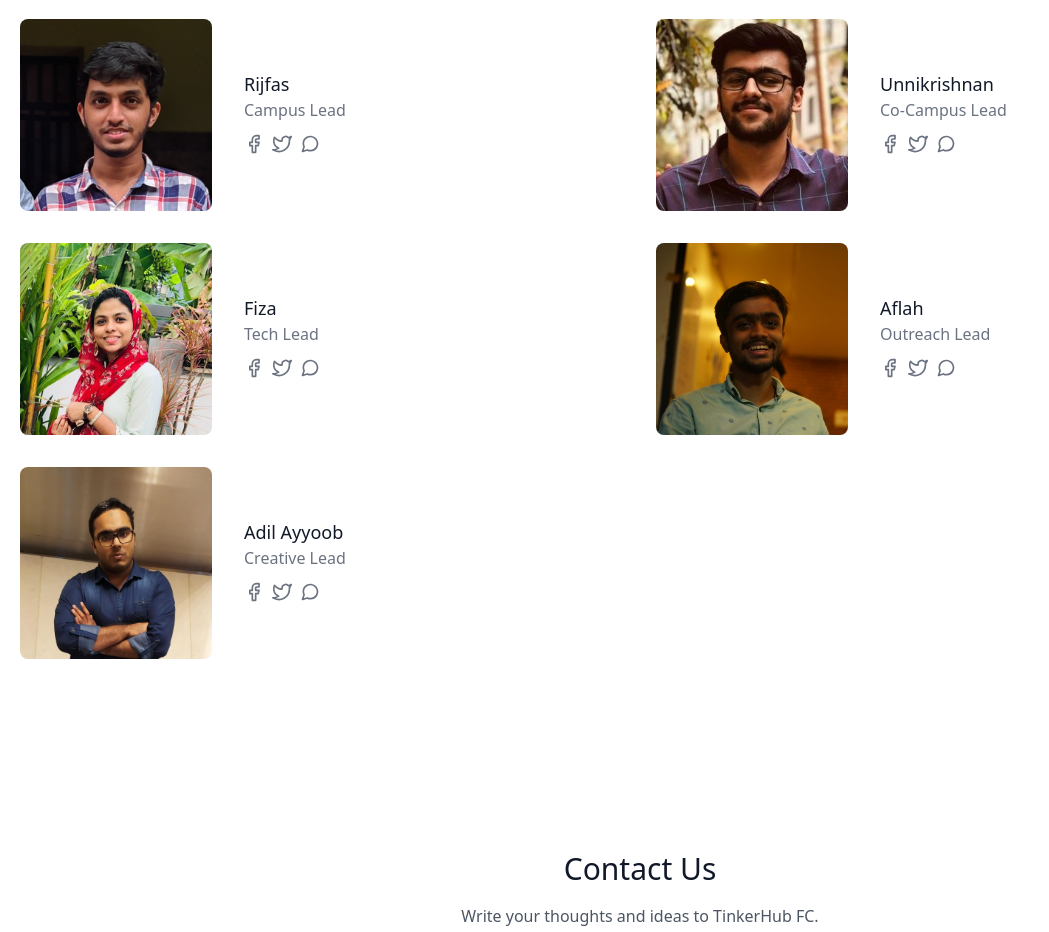
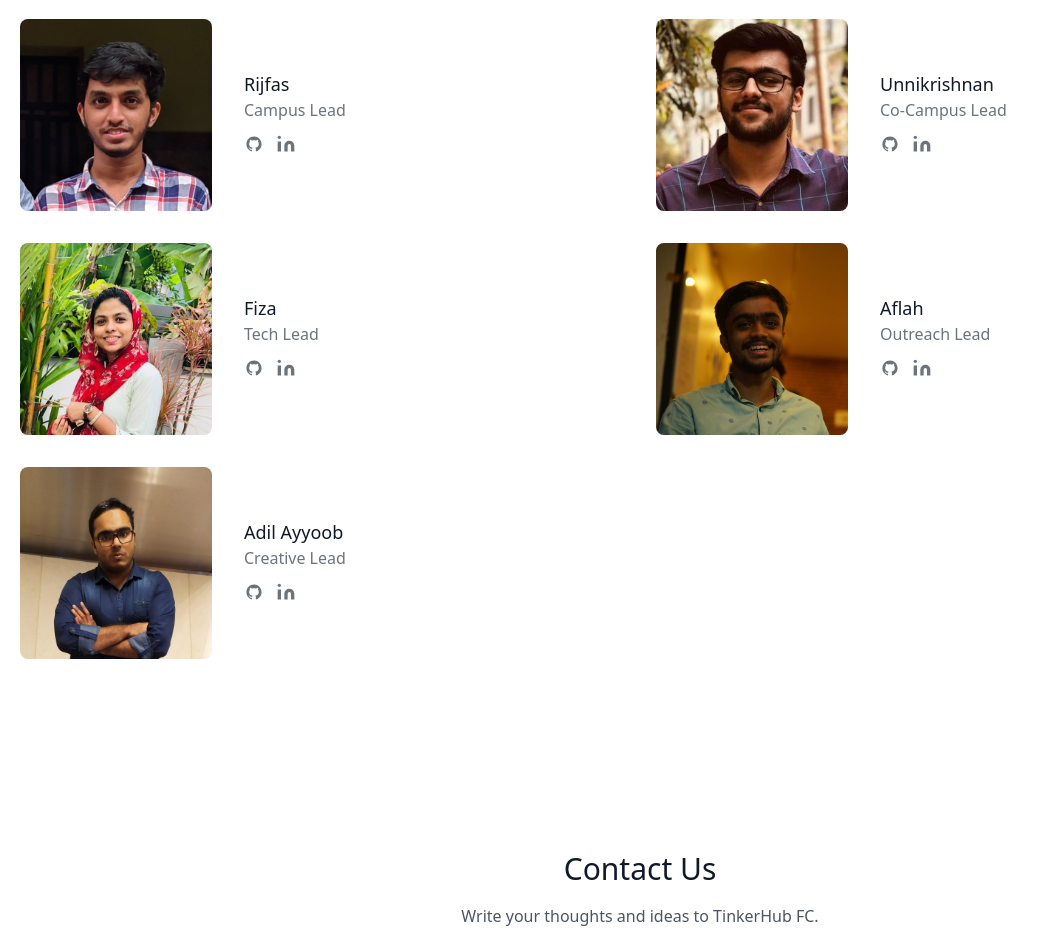
Before and after one commit to TinkerHub-Farook-College/tinkerhubfc-official-site, a website: page index.html in a window 1280 px wide. Shown: the part 2780-3712 px from the top of the page, without its empty margins (0-1049 px from the left). Drawn offline with nearby package versions, Linux system fonts and the light colour scheme; files that its build step writes are made by us from their sources.

Commit message:
added social media to leads

```diff
--- a/index.html
+++ b/index.html
@@ -155,19 +155,17 @@
                   <h2 class="title-font font-medium text-lg text-gray-900">Rijfas</h2>
                   <h3 class="text-gray-500 mb-3">Campus Lead</h3>
                   <span class="inline-flex">
-                    <a class="text-gray-500">
-                      <svg fill="none" stroke="currentColor" stroke-linecap="round" stroke-linejoin="round" stroke-width="2" class="w-5 h-5" viewBox="0 0 24 24">
-                        <path d="M18 2h-3a5 5 0 00-5 5v3H7v4h3v8h4v-8h3l1-4h-4V7a1 1 0 011-1h3z"></path>
-                      </svg>
+                    <a class=" text-gray-500" href="https://github.com/rijfas/" target="_blank">
+                      <svg class="w-5 h-5" xmlns="http://www.w3.org/2000/svg" xmlns:xlink="http://www.w3.org/1999/xlink" version="1.1" viewBox="0 0 640 480" xml:space="preserve">
+                        <g transform="matrix(20.19 0 0 20.19 319.87 239.88)"  >
+                        <path style="stroke: none; stroke-width: 1; stroke-dasharray: none; stroke-linecap: butt; stroke-dashoffset: 0; stroke-linejoin: miter; stroke-miterlimit: 4; fill: rgb(107,114,128); fill-rule: nonzero; opacity: 1;"  transform=" translate(-12, -12)" d="M 12 0.297 c -6.63 0 -12 5.373 -12 12 c 0 5.303 3.438 9.8 8.205 11.385 c 0.6 0.113 0.82 -0.258 0.82 -0.577 c 0 -0.285 -0.01 -1.04 -0.015 -2.04 c -3.338 0.724 -4.042 -1.61 -4.042 -1.61 C 4.422 18.07 3.633 17.7 3.633 17.7 c -1.087 -0.744 0.084 -0.729 0.084 -0.729 c 1.205 0.084 1.838 1.236 1.838 1.236 c 1.07 1.835 2.809 1.305 3.495 0.998 c 0.108 -0.776 0.417 -1.305 0.76 -1.605 c -2.665 -0.3 -5.466 -1.332 -5.466 -5.93 c 0 -1.31 0.465 -2.38 1.235 -3.22 c -0.135 -0.303 -0.54 -1.523 0.105 -3.176 c 0 0 1.005 -0.322 3.3 1.23 c 0.96 -0.267 1.98 -0.399 3 -0.405 c 1.02 0.006 2.04 0.138 3 0.405 c 2.28 -1.552 3.285 -1.23 3.285 -1.23 c 0.645 1.653 0.24 2.873 0.12 3.176 c 0.765 0.84 1.23 1.91 1.23 3.22 c 0 4.61 -2.805 5.625 -5.475 5.92 c 0.42 0.36 0.81 1.096 0.81 2.22 c 0 1.606 -0.015 2.896 -0.015 3.286 c 0 0.315 0.21 0.69 0.825 0.57 C 20.565 22.092 24 17.592 24 12.297 c 0 -6.627 -5.373 -12 -12 -12" stroke-linecap="round" />
+                        </g>
+                        </svg>
                     </a>
-                    <a class="ml-2 text-gray-500">
-                      <svg fill="none" stroke="currentColor" stroke-linecap="round" stroke-linejoin="round" stroke-width="2" class="w-5 h-5" viewBox="0 0 24 24">
-                        <path d="M23 3a10.9 10.9 0 01-3.14 1.53 4.48 4.48 0 00-7.86 3v1A10.66 10.66 0 013 4s-4 9 5 13a11.64 11.64 0 01-7 2c9 5 20 0 20-11.5a4.5 4.5 0 00-.08-.83A7.72 7.72 0 0023 3z"></path>
-                      </svg>
-                    </a>
-                    <a class="ml-2 text-gray-500">
-                      <svg fill="none" stroke="currentColor" stroke-linecap="round" stroke-linejoin="round" stroke-width="2" class="w-5 h-5" viewBox="0 0 24 24">
-                        <path d="M21 11.5a8.38 8.38 0 01-.9 3.8 8.5 8.5 0 01-7.6 4.7 8.38 8.38 0 01-3.8-.9L3 21l1.9-5.7a8.38 8.38 0 01-.9-3.8 8.5 8.5 0 014.7-7.6 8.38 8.38 0 013.8-.9h.5a8.48 8.48 0 018 8v.5z"></path>
+                    <a class="ml-3 text-gray-500" href="https://www.linkedin.com/in/rijfas-usman-ba7141214/" target="_blank">
+                      <svg fill="currentColor" stroke="currentColor" stroke-linecap="round" stroke-linejoin="round" stroke-width="0" class="w-5 h-5" viewBox="0 0 24 24">
+                        <path stroke="none" d="M16 8a6 6 0 016 6v7h-4v-7a2 2 0 00-2-2 2 2 0 00-2 2v7h-4v-7a6 6 0 016-6zM2 9h4v12H2z"></path>
+                        <circle cx="4" cy="4" r="2" stroke="none"></circle>
                       </svg>
                     </a>
                   </span>
@@ -181,19 +179,17 @@
                   <h2 class="title-font font-medium text-lg text-gray-900">Unnikrishnan</h2>
                   <h3 class="text-gray-500 mb-3">Co-Campus Lead</h3>
                   <span class="inline-flex">
-                    <a class="text-gray-500">
-                      <svg fill="none" stroke="currentColor" stroke-linecap="round" stroke-linejoin="round" stroke-width="2" class="w-5 h-5" viewBox="0 0 24 24">
-                        <path d="M18 2h-3a5 5 0 00-5 5v3H7v4h3v8h4v-8h3l1-4h-4V7a1 1 0 011-1h3z"></path>
-                      </svg>
+                    <a class=" text-gray-500" href="https://github.com/UnnikrishnanNP/" target="_blank">
+                      <svg class="w-5 h-5" xmlns="http://www.w3.org/2000/svg" xmlns:xlink="http://www.w3.org/1999/xlink" version="1.1" viewBox="0 0 640 480" xml:space="preserve">
+                        <g transform="matrix(20.19 0 0 20.19 319.87 239.88)"  >
+                        <path style="stroke: none; stroke-width: 1; stroke-dasharray: none; stroke-linecap: butt; stroke-dashoffset: 0; stroke-linejoin: miter; stroke-miterlimit: 4; fill: rgb(107,114,128); fill-rule: nonzero; opacity: 1;"  transform=" translate(-12, -12)" d="M 12 0.297 c -6.63 0 -12 5.373 -12 12 c 0 5.303 3.438 9.8 8.205 11.385 c 0.6 0.113 0.82 -0.258 0.82 -0.577 c 0 -0.285 -0.01 -1.04 -0.015 -2.04 c -3.338 0.724 -4.042 -1.61 -4.042 -1.61 C 4.422 18.07 3.633 17.7 3.633 17.7 c -1.087 -0.744 0.084 -0.729 0.084 -0.729 c 1.205 0.084 1.838 1.236 1.838 1.236 c 1.07 1.835 2.809 1.305 3.495 0.998 c 0.108 -0.776 0.417 -1.305 0.76 -1.605 c -2.665 -0.3 -5.466 -1.332 -5.466 -5.93 c 0 -1.31 0.465 -2.38 1.235 -3.22 c -0.135 -0.303 -0.54 -1.523 0.105 -3.176 c 0 0 1.005 -0.322 3.3 1.23 c 0.96 -0.267 1.98 -0.399 3 -0.405 c 1.02 0.006 2.04 0.138 3 0.405 c 2.28 -1.552 3.285 -1.23 3.285 -1.23 c 0.645 1.653 0.24 2.873 0.12 3.176 c 0.765 0.84 1.23 1.91 1.23 3.22 c 0 4.61 -2.805 5.625 -5.475 5.92 c 0.42 0.36 0.81 1.096 0.81 2.22 c 0 1.606 -0.015 2.896 -0.015 3.286 c 0 0.315 0.21 0.69 0.825 0.57 C 20.565 22.092 24 17.592 24 12.297 c 0 -6.627 -5.373 -12 -12 -12" stroke-linecap="round" />
+                        </g>
+                        </svg>
                     </a>
-                    <a class="ml-2 text-gray-500">
-                      <svg fill="none" stroke="currentColor" stroke-linecap="round" stroke-linejoin="round" stroke-width="2" class="w-5 h-5" viewBox="0 0 24 24">
-                        <path d="M23 3a10.9 10.9 0 01-3.14 1.53 4.48 4.48 0 00-7.86 3v1A10.66 10.66 0 013 4s-4 9 5 13a11.64 11.64 0 01-7 2c9 5 20 0 20-11.5a4.5 4.5 0 00-.08-.83A7.72 7.72 0 0023 3z"></path>
-                      </svg>
-                    </a>
-                    <a class="ml-2 text-gray-500">
-                      <svg fill="none" stroke="currentColor" stroke-linecap="round" stroke-linejoin="round" stroke-width="2" class="w-5 h-5" viewBox="0 0 24 24">
-                        <path d="M21 11.5a8.38 8.38 0 01-.9 3.8 8.5 8.5 0 01-7.6 4.7 8.38 8.38 0 01-3.8-.9L3 21l1.9-5.7a8.38 8.38 0 01-.9-3.8 8.5 8.5 0 014.7-7.6 8.38 8.38 0 013.8-.9h.5a8.48 8.48 0 018 8v.5z"></path>
+                    <a class="ml-3 text-gray-500" href="https://www.linkedin.com/in/unnikrishnan-n-p/" target="_blank">
+                      <svg fill="currentColor" stroke="currentColor" stroke-linecap="round" stroke-linejoin="round" stroke-width="0" class="w-5 h-5" viewBox="0 0 24 24">
+                        <path stroke="none" d="M16 8a6 6 0 016 6v7h-4v-7a2 2 0 00-2-2 2 2 0 00-2 2v7h-4v-7a6 6 0 016-6zM2 9h4v12H2z"></path>
+                        <circle cx="4" cy="4" r="2" stroke="none"></circle>
                       </svg>
                     </a>
                   </span>
@@ -207,19 +203,17 @@
                   <h2 class="title-font font-medium text-lg text-gray-900">Fiza</h2>
                   <h3 class="text-gray-500 mb-3">Tech Lead</h3>
                   <span class="inline-flex">
-                    <a class="text-gray-500">
-                      <svg fill="none" stroke="currentColor" stroke-linecap="round" stroke-linejoin="round" stroke-width="2" class="w-5 h-5" viewBox="0 0 24 24">
-                        <path d="M18 2h-3a5 5 0 00-5 5v3H7v4h3v8h4v-8h3l1-4h-4V7a1 1 0 011-1h3z"></path>
-                      </svg>
+                    <a class=" text-gray-500" href="https://github.com/fiza2671" target="_blank">
+                      <svg class="w-5 h-5" xmlns="http://www.w3.org/2000/svg" xmlns:xlink="http://www.w3.org/1999/xlink" version="1.1" viewBox="0 0 640 480" xml:space="preserve">
+                        <g transform="matrix(20.19 0 0 20.19 319.87 239.88)"  >
+                        <path style="stroke: none; stroke-width: 1; stroke-dasharray: none; stroke-linecap: butt; stroke-dashoffset: 0; stroke-linejoin: miter; stroke-miterlimit: 4; fill: rgb(107,114,128); fill-rule: nonzero; opacity: 1;"  transform=" translate(-12, -12)" d="M 12 0.297 c -6.63 0 -12 5.373 -12 12 c 0 5.303 3.438 9.8 8.205 11.385 c 0.6 0.113 0.82 -0.258 0.82 -0.577 c 0 -0.285 -0.01 -1.04 -0.015 -2.04 c -3.338 0.724 -4.042 -1.61 -4.042 -1.61 C 4.422 18.07 3.633 17.7 3.633 17.7 c -1.087 -0.744 0.084 -0.729 0.084 -0.729 c 1.205 0.084 1.838 1.236 1.838 1.236 c 1.07 1.835 2.809 1.305 3.495 0.998 c 0.108 -0.776 0.417 -1.305 0.76 -1.605 c -2.665 -0.3 -5.466 -1.332 -5.466 -5.93 c 0 -1.31 0.465 -2.38 1.235 -3.22 c -0.135 -0.303 -0.54 -1.523 0.105 -3.176 c 0 0 1.005 -0.322 3.3 1.23 c 0.96 -0.267 1.98 -0.399 3 -0.405 c 1.02 0.006 2.04 0.138 3 0.405 c 2.28 -1.552 3.285 -1.23 3.285 -1.23 c 0.645 1.653 0.24 2.873 0.12 3.176 c 0.765 0.84 1.23 1.91 1.23 3.22 c 0 4.61 -2.805 5.625 -5.475 5.92 c 0.42 0.36 0.81 1.096 0.81 2.22 c 0 1.606 -0.015 2.896 -0.015 3.286 c 0 0.315 0.21 0.69 0.825 0.57 C 20.565 22.092 24 17.592 24 12.297 c 0 -6.627 -5.373 -12 -12 -12" stroke-linecap="round" />
+                        </g>
+                        </svg>
                     </a>
-                    <a class="ml-2 text-gray-500">
-                      <svg fill="none" stroke="currentColor" stroke-linecap="round" stroke-linejoin="round" stroke-width="2" class="w-5 h-5" viewBox="0 0 24 24">
-                        <path d="M23 3a10.9 10.9 0 01-3.14 1.53 4.48 4.48 0 00-7.86 3v1A10.66 10.66 0 013 4s-4 9 5 13a11.64 11.64 0 01-7 2c9 5 20 0 20-11.5a4.5 4.5 0 00-.08-.83A7.72 7.72 0 0023 3z"></path>
-                      </svg>
-                    </a>
-                    <a class="ml-2 text-gray-500">
-                      <svg fill="none" stroke="currentColor" stroke-linecap="round" stroke-linejoin="round" stroke-width="2" class="w-5 h-5" viewBox="0 0 24 24">
-                        <path d="M21 11.5a8.38 8.38 0 01-.9 3.8 8.5 8.5 0 01-7.6 4.7 8.38 8.38 0 01-3.8-.9L3 21l1.9-5.7a8.38 8.38 0 01-.9-3.8 8.5 8.5 0 014.7-7.6 8.38 8.38 0 013.8-.9h.5a8.48 8.48 0 018 8v.5z"></path>
+                    <a class="ml-3 text-gray-500" href="https://www.linkedin.com/in/fiza-p-363323214/" target="_blank">
+                      <svg fill="currentColor" stroke="currentColor" stroke-linecap="round" stroke-linejoin="round" stroke-width="0" class="w-5 h-5" viewBox="0 0 24 24">
+                        <path stroke="none" d="M16 8a6 6 0 016 6v7h-4v-7a2 2 0 00-2-2 2 2 0 00-2 2v7h-4v-7a6 6 0 016-6zM2 9h4v12H2z"></path>
+                        <circle cx="4" cy="4" r="2" stroke="none"></circle>
                       </svg>
                     </a>
                   </span>
@@ -233,19 +227,17 @@
                   <h2 class="title-font font-medium text-lg text-gray-900">Aflah</h2>
                   <h3 class="text-gray-500 mb-3">Outreach Lead</h3>
                   <span class="inline-flex">
-                    <a class="text-gray-500">
-                      <svg fill="none" stroke="currentColor" stroke-linecap="round" stroke-linejoin="round" stroke-width="2" class="w-5 h-5" viewBox="0 0 24 24">
-                        <path d="M18 2h-3a5 5 0 00-5 5v3H7v4h3v8h4v-8h3l1-4h-4V7a1 1 0 011-1h3z"></path>
-                      </svg>
+                    <a class=" text-gray-500" href="https://github.com/AFLAH2527" target="_blank">
+                      <svg class="w-5 h-5" xmlns="http://www.w3.org/2000/svg" xmlns:xlink="http://www.w3.org/1999/xlink" version="1.1" viewBox="0 0 640 480" xml:space="preserve">
+                        <g transform="matrix(20.19 0 0 20.19 319.87 239.88)"  >
+                        <path style="stroke: none; stroke-width: 1; stroke-dasharray: none; stroke-linecap: butt; stroke-dashoffset: 0; stroke-linejoin: miter; stroke-miterlimit: 4; fill: rgb(107,114,128); fill-rule: nonzero; opacity: 1;"  transform=" translate(-12, -12)" d="M 12 0.297 c -6.63 0 -12 5.373 -12 12 c 0 5.303 3.438 9.8 8.205 11.385 c 0.6 0.113 0.82 -0.258 0.82 -0.577 c 0 -0.285 -0.01 -1.04 -0.015 -2.04 c -3.338 0.724 -4.042 -1.61 -4.042 -1.61 C 4.422 18.07 3.633 17.7 3.633 17.7 c -1.087 -0.744 0.084 -0.729 0.084 -0.729 c 1.205 0.084 1.838 1.236 1.838 1.236 c 1.07 1.835 2.809 1.305 3.495 0.998 c 0.108 -0.776 0.417 -1.305 0.76 -1.605 c -2.665 -0.3 -5.466 -1.332 -5.466 -5.93 c 0 -1.31 0.465 -2.38 1.235 -3.22 c -0.135 -0.303 -0.54 -1.523 0.105 -3.176 c 0 0 1.005 -0.322 3.3 1.23 c 0.96 -0.267 1.98 -0.399 3 -0.405 c 1.02 0.006 2.04 0.138 3 0.405 c 2.28 -1.552 3.285 -1.23 3.285 -1.23 c 0.645 1.653 0.24 2.873 0.12 3.176 c 0.765 0.84 1.23 1.91 1.23 3.22 c 0 4.61 -2.805 5.625 -5.475 5.92 c 0.42 0.36 0.81 1.096 0.81 2.22 c 0 1.606 -0.015 2.896 -0.015 3.286 c 0 0.315 0.21 0.69 0.825 0.57 C 20.565 22.092 24 17.592 24 12.297 c 0 -6.627 -5.373 -12 -12 -12" stroke-linecap="round" />
+                        </g>
+                        </svg>
                     </a>
-                    <a class="ml-2 text-gray-500">
-                      <svg fill="none" stroke="currentColor" stroke-linecap="round" stroke-linejoin="round" stroke-width="2" class="w-5 h-5" viewBox="0 0 24 24">
-                        <path d="M23 3a10.9 10.9 0 01-3.14 1.53 4.48 4.48 0 00-7.86 3v1A10.66 10.66 0 013 4s-4 9 5 13a11.64 11.64 0 01-7 2c9 5 20 0 20-11.5a4.5 4.5 0 00-.08-.83A7.72 7.72 0 0023 3z"></path>
-                      </svg>
-                    </a>
-                    <a class="ml-2 text-gray-500">
-                      <svg fill="none" stroke="currentColor" stroke-linecap="round" stroke-linejoin="round" stroke-width="2" class="w-5 h-5" viewBox="0 0 24 24">
-                        <path d="M21 11.5a8.38 8.38 0 01-.9 3.8 8.5 8.5 0 01-7.6 4.7 8.38 8.38 0 01-3.8-.9L3 21l1.9-5.7a8.38 8.38 0 01-.9-3.8 8.5 8.5 0 014.7-7.6 8.38 8.38 0 013.8-.9h.5a8.48 8.48 0 018 8v.5z"></path>
+                    <a class="ml-3 text-gray-500" href="https://www.linkedin.com/in/aflah-v-k-154874220/" target="_blank">
+                      <svg fill="currentColor" stroke="currentColor" stroke-linecap="round" stroke-linejoin="round" stroke-width="0" class="w-5 h-5" viewBox="0 0 24 24">
+                        <path stroke="none" d="M16 8a6 6 0 016 6v7h-4v-7a2 2 0 00-2-2 2 2 0 00-2 2v7h-4v-7a6 6 0 016-6zM2 9h4v12H2z"></path>
+                        <circle cx="4" cy="4" r="2" stroke="none"></circle>
                       </svg>
                     </a>
                   </span>
@@ -259,19 +251,17 @@
                   <h2 class="title-font font-medium text-lg text-gray-900">Adil Ayyoob</h2>
                   <h3 class="text-gray-500 mb-3">Creative Lead</h3>
                   <span class="inline-flex">
-                    <a class="text-gray-500">
-                      <svg fill="none" stroke="currentColor" stroke-linecap="round" stroke-linejoin="round" stroke-width="2" class="w-5 h-5" viewBox="0 0 24 24">
-                        <path d="M18 2h-3a5 5 0 00-5 5v3H7v4h3v8h4v-8h3l1-4h-4V7a1 1 0 011-1h3z"></path>
-                      </svg>
+                    <a class=" text-gray-500" href="https://github.com/Adilayyoob" target="_blank">
+                      <svg class="w-5 h-5" xmlns="http://www.w3.org/2000/svg" xmlns:xlink="http://www.w3.org/1999/xlink" version="1.1" viewBox="0 0 640 480" xml:space="preserve">
+                        <g transform="matrix(20.19 0 0 20.19 319.87 239.88)"  >
+                        <path style="stroke: none; stroke-width: 1; stroke-dasharray: none; stroke-linecap: butt; stroke-dashoffset: 0; stroke-linejoin: miter; stroke-miterlimit: 4; fill: rgb(107,114,128); fill-rule: nonzero; opacity: 1;"  transform=" translate(-12, -12)" d="M 12 0.297 c -6.63 0 -12 5.373 -12 12 c 0 5.303 3.438 9.8 8.205 11.385 c 0.6 0.113 0.82 -0.258 0.82 -0.577 c 0 -0.285 -0.01 -1.04 -0.015 -2.04 c -3.338 0.724 -4.042 -1.61 -4.042 -1.61 C 4.422 18.07 3.633 17.7 3.633 17.7 c -1.087 -0.744 0.084 -0.729 0.084 -0.729 c 1.205 0.084 1.838 1.236 1.838 1.236 c 1.07 1.835 2.809 1.305 3.495 0.998 c 0.108 -0.776 0.417 -1.305 0.76 -1.605 c -2.665 -0.3 -5.466 -1.332 -5.466 -5.93 c 0 -1.31 0.465 -2.38 1.235 -3.22 c -0.135 -0.303 -0.54 -1.523 0.105 -3.176 c 0 0 1.005 -0.322 3.3 1.23 c 0.96 -0.267 1.98 -0.399 3 -0.405 c 1.02 0.006 2.04 0.138 3 0.405 c 2.28 -1.552 3.285 -1.23 3.285 -1.23 c 0.645 1.653 0.24 2.873 0.12 3.176 c 0.765 0.84 1.23 1.91 1.23 3.22 c 0 4.61 -2.805 5.625 -5.475 5.92 c 0.42 0.36 0.81 1.096 0.81 2.22 c 0 1.606 -0.015 2.896 -0.015 3.286 c 0 0.315 0.21 0.69 0.825 0.57 C 20.565 22.092 24 17.592 24 12.297 c 0 -6.627 -5.373 -12 -12 -12" stroke-linecap="round" />
+                        </g>
+                        </svg>
                     </a>
-                    <a class="ml-2 text-gray-500">
-                      <svg fill="none" stroke="currentColor" stroke-linecap="round" stroke-linejoin="round" stroke-width="2" class="w-5 h-5" viewBox="0 0 24 24">
-                        <path d="M23 3a10.9 10.9 0 01-3.14 1.53 4.48 4.48 0 00-7.86 3v1A10.66 10.66 0 013 4s-4 9 5 13a11.64 11.64 0 01-7 2c9 5 20 0 20-11.5a4.5 4.5 0 00-.08-.83A7.72 7.72 0 0023 3z"></path>
-                      </svg>
-                    </a>
-                    <a class="ml-2 text-gray-500">
-                      <svg fill="none" stroke="currentColor" stroke-linecap="round" stroke-linejoin="round" stroke-width="2" class="w-5 h-5" viewBox="0 0 24 24">
-                        <path d="M21 11.5a8.38 8.38 0 01-.9 3.8 8.5 8.5 0 01-7.6 4.7 8.38 8.38 0 01-3.8-.9L3 21l1.9-5.7a8.38 8.38 0 01-.9-3.8 8.5 8.5 0 014.7-7.6 8.38 8.38 0 013.8-.9h.5a8.48 8.48 0 018 8v.5z"></path>
+                    <a class="ml-3 text-gray-500" href="https://www.linkedin.com/in/adil-ayyoob-49044a21b/" target="_blank">
+                      <svg fill="currentColor" stroke="currentColor" stroke-linecap="round" stroke-linejoin="round" stroke-width="0" class="w-5 h-5" viewBox="0 0 24 24">
+                        <path stroke="none" d="M16 8a6 6 0 016 6v7h-4v-7a2 2 0 00-2-2 2 2 0 00-2 2v7h-4v-7a6 6 0 016-6zM2 9h4v12H2z"></path>
+                        <circle cx="4" cy="4" r="2" stroke="none"></circle>
                       </svg>
                     </a>
                   </span>
```
